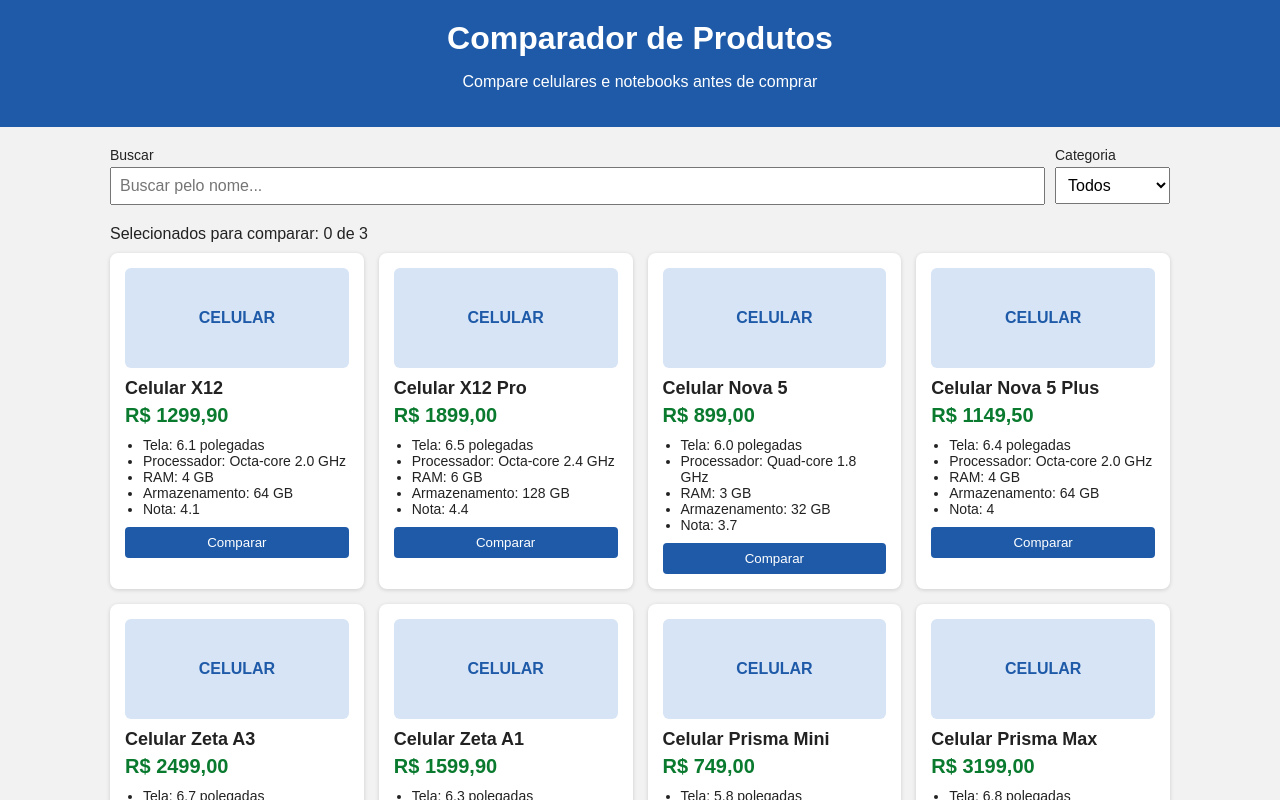
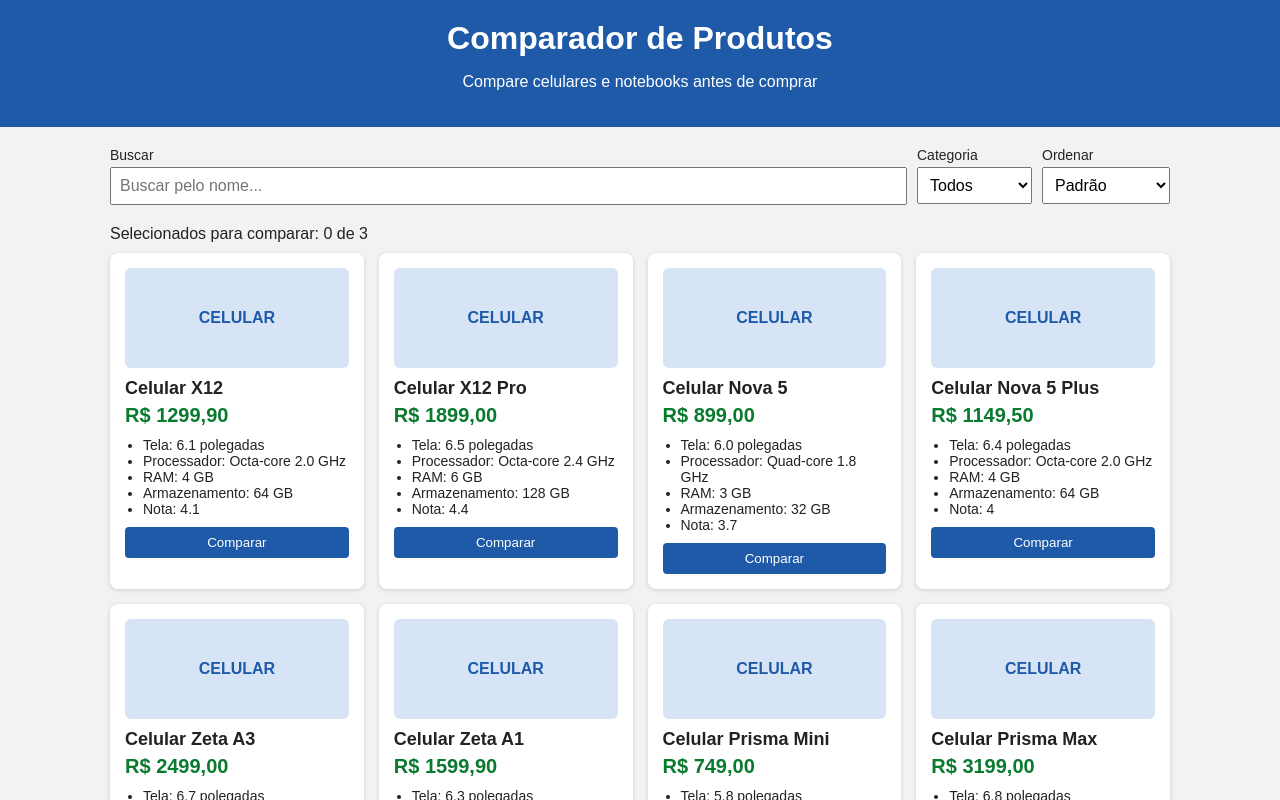
Before and after one commit to Saralapa/comparador-produtos, a React (Vite) app: page / in a window 1280 px wide. Shown: the top 800 px of the page. Built offline with nearby package versions, Linux system fonts and the light colour scheme.

Commit message:
ordenar por preço (menor e maior)

```diff
--- a/src/App.jsx
+++ b/src/App.jsx
@@ -8,6 +8,7 @@ import Anuncio from './components/Anuncio'
 function App() {
   const [busca, setBusca] = useState('')
   const [categoria, setCategoria] = useState('todos')
+  const [ordem, setOrdem] = useState('padrao')
   const [selecionados, setSelecionados] = useState([])
   const [aviso, setAviso] = useState('')
 
@@ -19,6 +20,12 @@ function App() {
     const categoriaOk = categoria === 'todos' || produto.categoria === categoria
     return nomeOk && categoriaOk
   })
+
+  if (ordem === 'menor-preco') {
+    produtosFiltrados.sort((a, b) => a.preco - b.preco)
+  } else if (ordem === 'maior-preco') {
+    produtosFiltrados.sort((a, b) => b.preco - a.preco)
+  }
 
   // marca ou desmarca um produto para comparar (no maximo 3)
   function alternarSelecao(id) {
@@ -68,6 +75,14 @@ function App() {
               <option value="notebook">Notebooks</option>
             </select>
           </label>
+          <label>
+            Ordenar
+            <select value={ordem} onChange={(e) => setOrdem(e.target.value)}>
+              <option value="padrao">Padrão</option>
+              <option value="menor-preco">Menor preço</option>
+              <option value="maior-preco">Maior preço</option>
+            </select>
+          </label>
         </div>
 
         <p className="info-selecao">Selecionados para comparar: {selecionados.length} de 3</p>
```
Also changed, not shown: 1 other file (tests, documents, lock files or other folders).
